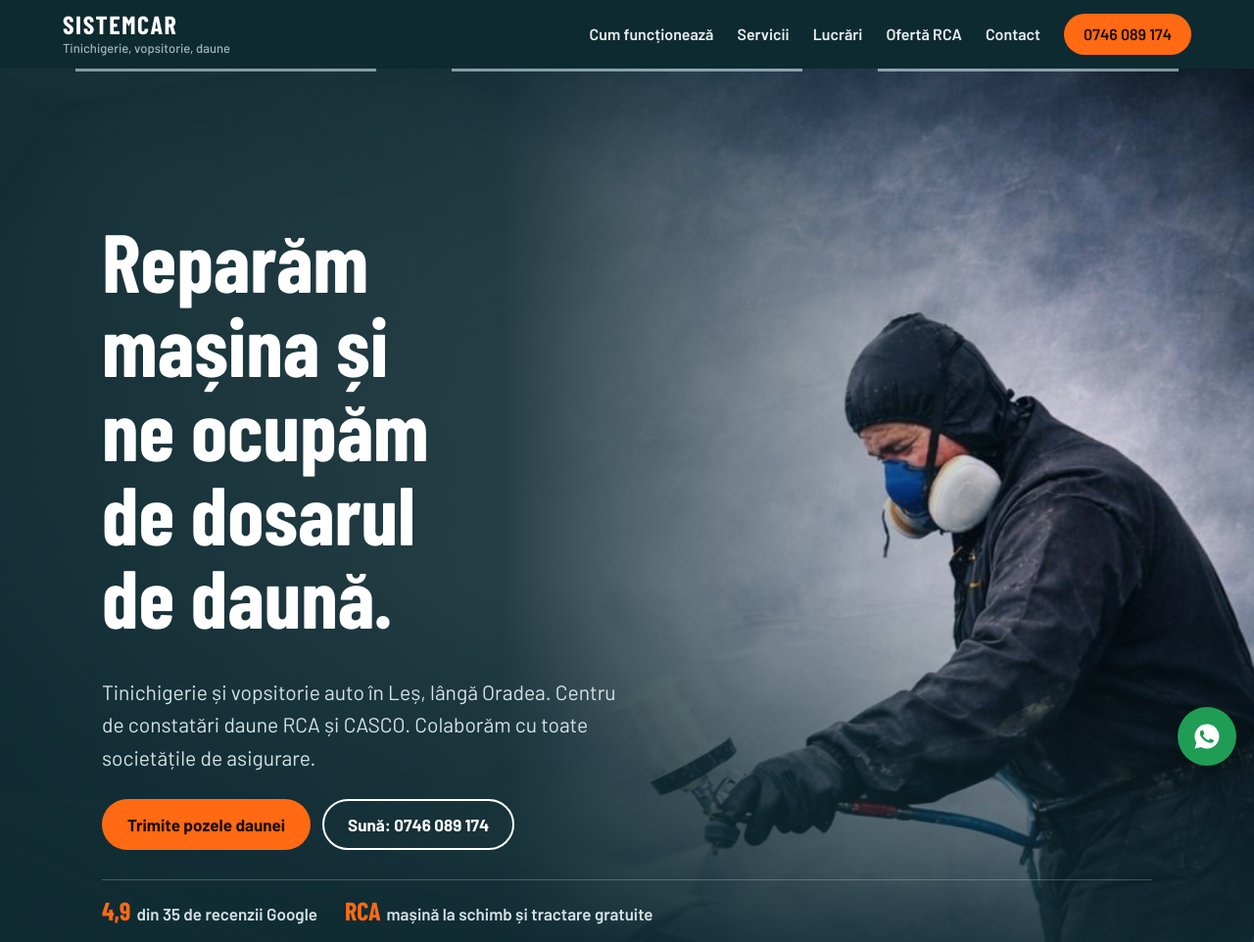
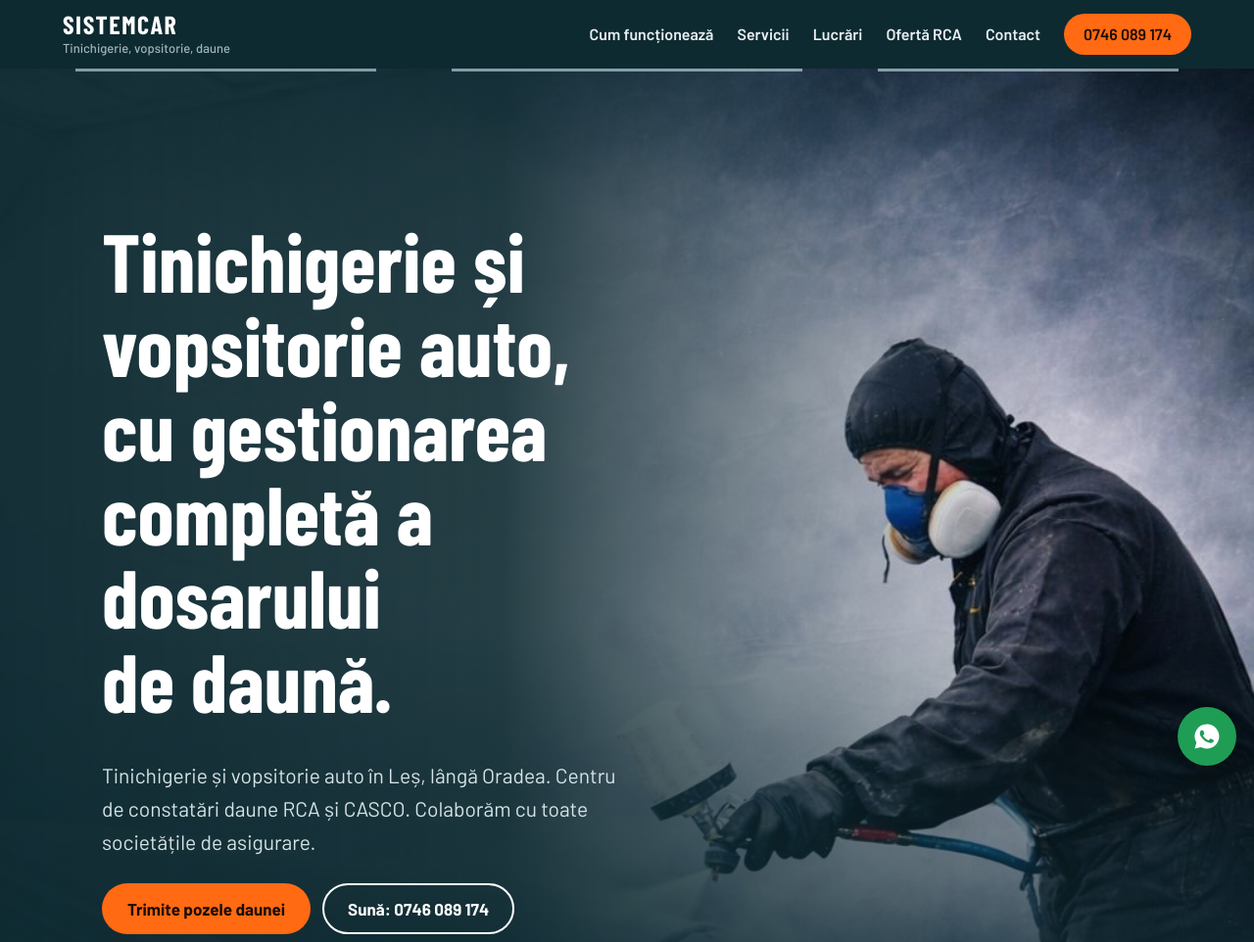
Before and after one commit to sebastianmda/sistemcar-site, a plain HTML site: page index.html in a window 1280 px wide. Shown: the top 962 px of the page at 98% size. Drawn offline with nearby package versions, Linux system fonts and the light colour scheme; a web font is replaced by a local one.

Commit message:
Titlu principal: varianta formală
Co-Authored-By: Claude Opus 5.5 <noreply@anthropic.com>
Claude-Session: https://claude.ai/code/session_01LsSL4rXqASjqb9oc95CQKK

```diff
--- a/index.html
+++ b/index.html
@@ -195,7 +195,7 @@ dialog::backdrop{background:rgba(6,20,24,.7)}
   <section class="hero">
     <img src="img/vopsitor.jpg" alt="Vopsitor la lucru în cabina de vopsire" fetchpriority="high">
     <div class="wrap">
-      <h1>Reparăm mașina și ne ocupăm de dosarul de daună.</h1>
+      <h1>Tinichigerie și vopsitorie auto, cu gestionarea completă a dosarului de daună.</h1>
       <p class="sub">Tinichigerie și vopsitorie auto în Leș, lângă Oradea. Centru de constatări daune RCA și CASCO. Colaborăm cu toate societățile de asigurare.</p>
       <div class="cta-row">
           <a class="btn primary" href="#formular-dauna">Trimite pozele daunei</a>
```
